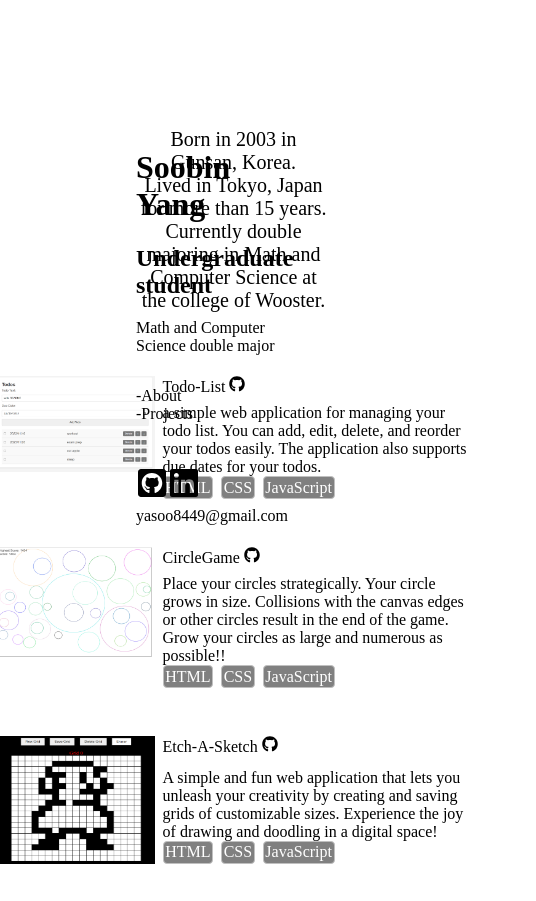
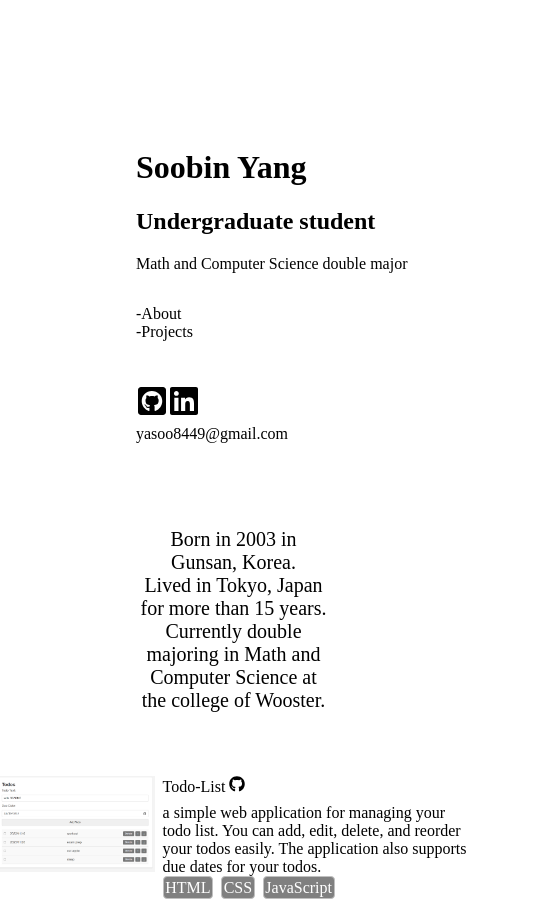
Before and after one commit to uliba3/portfolio, a React (Vite) app: page / in a window 390 px wide. Shown: the top 901 px of the page, 536 px wide, since content can reach past the window. Built offline with nearby package versions, Linux system fonts and the light colour scheme.

Commit message:
change header to static responsively

```diff
--- a/package.json
+++ b/package.json
@@ -15,6 +15,7 @@
     "react-bootstrap": "^2.9.1",
     "react-dom": "^18.2.0",
     "react-icons": "^4.12.0",
+    "react-responsive": "^9.0.2",
     "vite": "^5.0.2"
   },
   "devDependencies": {
--- a/src/App.jsx
+++ b/src/App.jsx
@@ -8,6 +8,7 @@ function App() {
       alignItems: 'flex-start',
       justifyContent: 'space-between',
       margin: '8rem',
+      flexWrap: 'wrap',
     }
 
   return (
--- a/src/components/Header.jsx
+++ b/src/components/Header.jsx
@@ -2,19 +2,26 @@
 import Profile from "./sections/Profile";
 import Navigation from "./sections/Navigation";
 import Links from "./sections/Links";
+import { useMediaQuery } from 'react-responsive'
 
 function Header() {
+  const isTabletOrMobile = useMediaQuery({ maxWidth: 1377 })
+  const headerContainer = {
+    width: "400px",
+    height: "400px"
+  }
   const header = {
-    position: "fixed",
+    position: isTabletOrMobile ? "static" : "fixed",
     display: 'flex',
     flexDirection: 'column',
     alignItems: 'flex-start',
     gap: '2rem',
-    width: '25vw',
+    width: "400px",
+    backgroundColor: 'white',
   }
 
   return (
-    <div>
+    <div style={headerContainer}>
       <div style={header}>
         <Profile />
         <Navigation />
```
Also changed, not shown: 1 other file (tests, documents, lock files or other folders).
